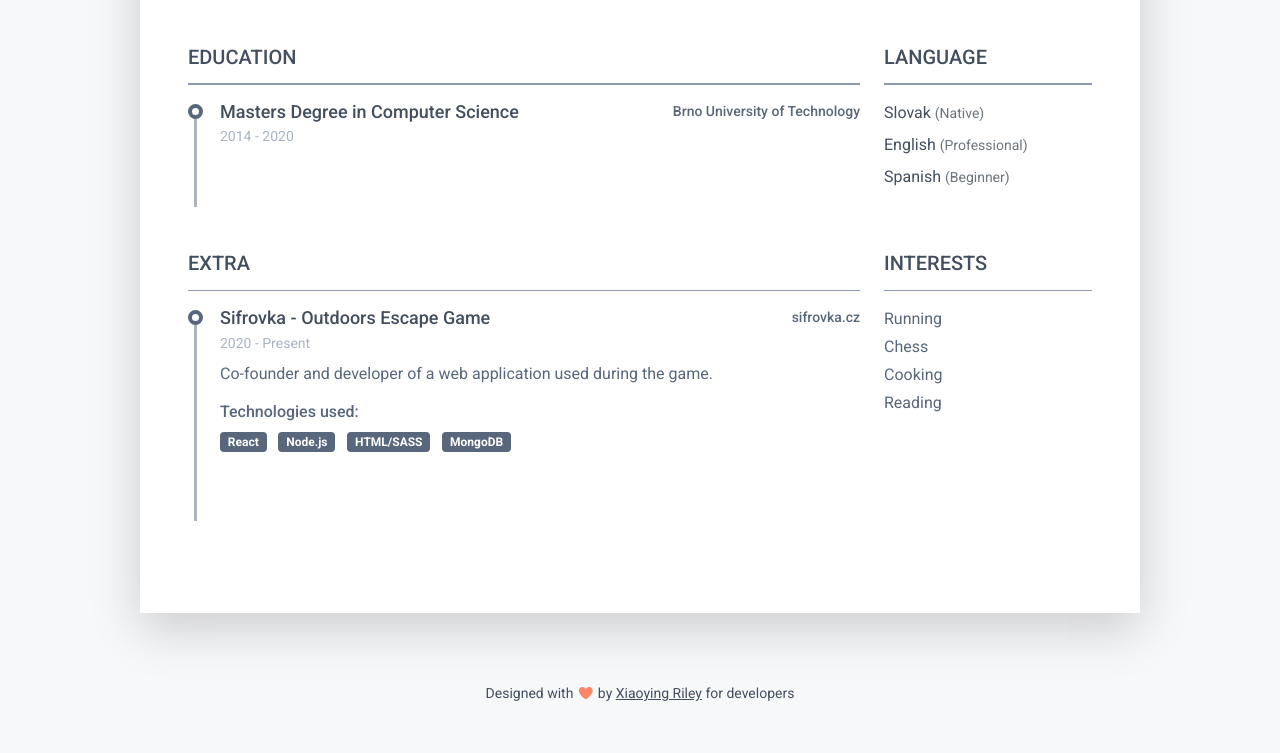
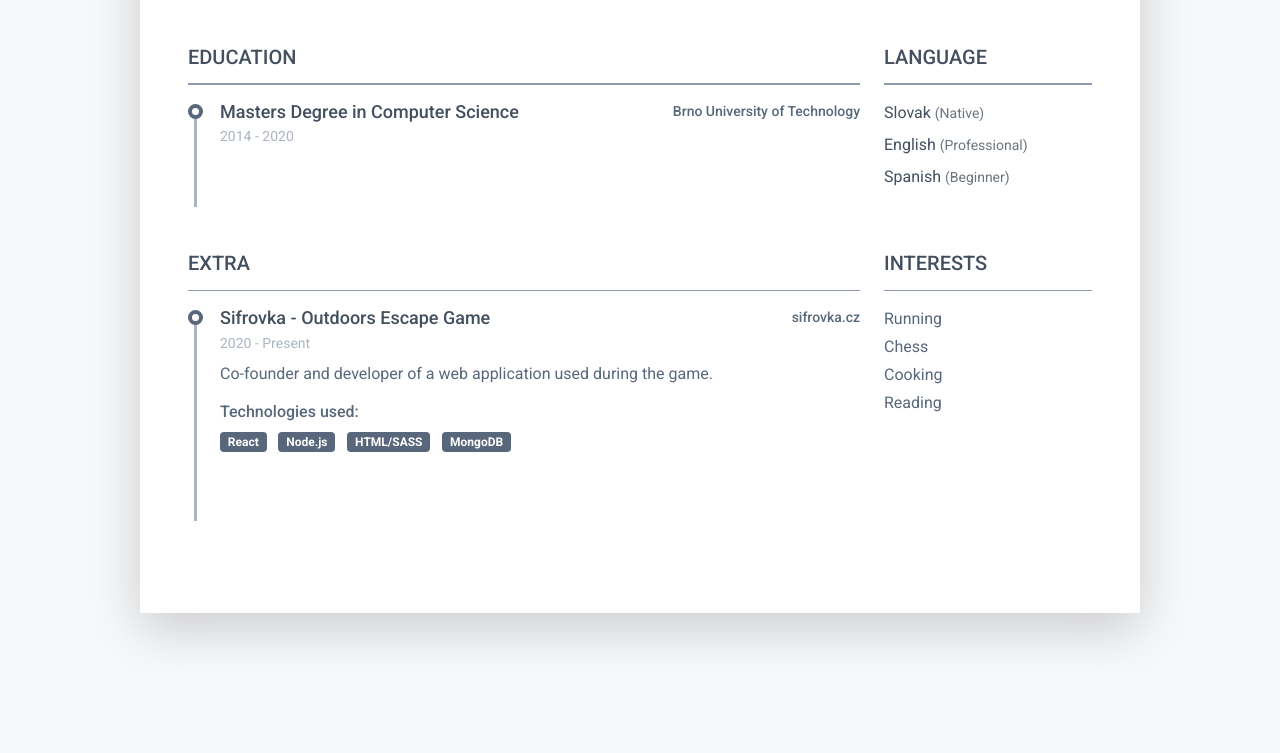
Before and after one commit to Marpheus/CV, a plain HTML site: page en.html in a window 1280 px wide. Shown: the part 1174-1927 px from the top of the page. After the commit the page ends 1847 px from the top, so only its background shows below. Drawn offline with Linux system fonts and the light colour scheme.

```diff
--- a/en.html
+++ b/en.html
@@ -309,12 +309,5 @@
     </article>
 
 
-    <footer class="footer text-center pt-2 pb-5">
-	    <!--/* This template is free as long as you keep the footer attribution link. If you'd like to use the template without the attribution link, you can buy the commercial license via our website: themes.3rdwavemedia.com Thank you for your support. :) */-->
-        <small class="copyright">Designed with <i class="fas fa-heart"></i> by <a href="http://themes.3rdwavemedia.com" target="_blank">Xiaoying Riley</a> for developers</small>
-    </footer>
-
-
-
 </body>
 </html>
```
Also changed, not shown: sk.html (+0 -7 lines), en.png (added), sk.png (added), 2 other files.
